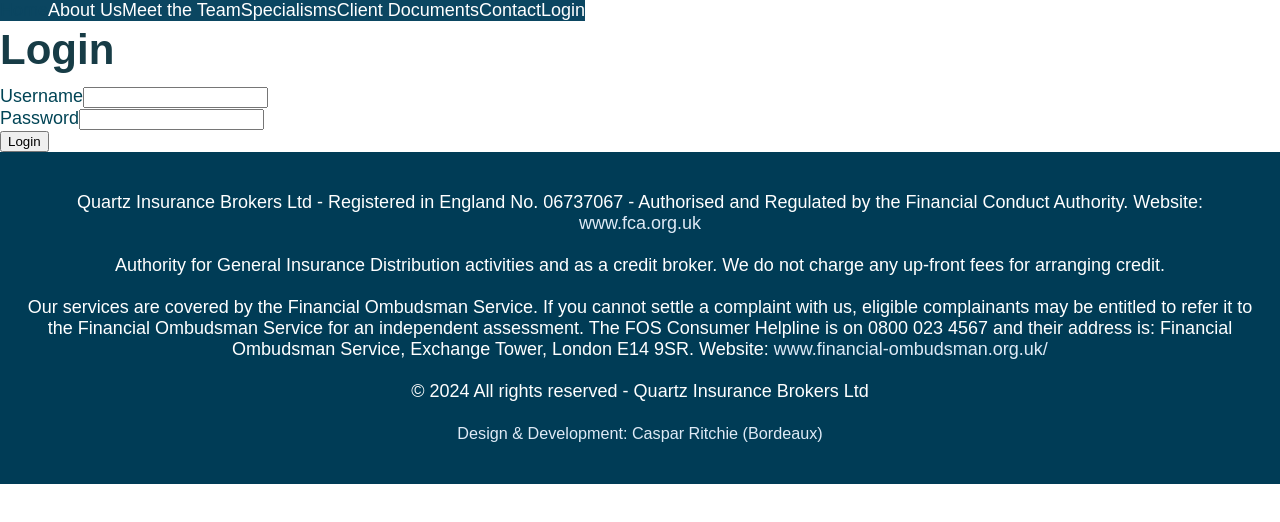
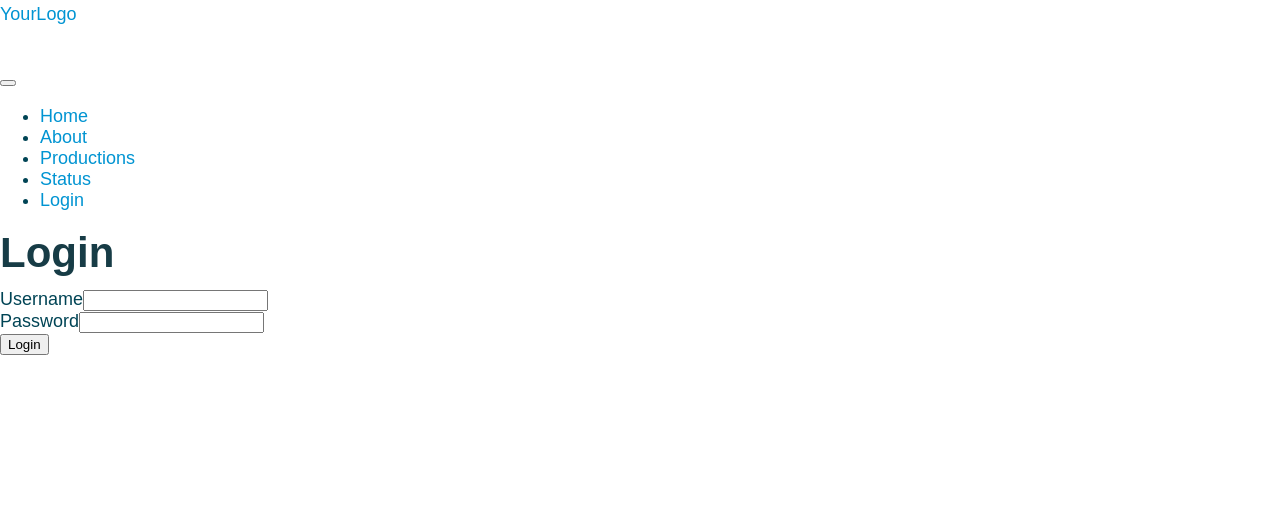
Before and after one commit to CasparRitchie/qib, a React (Create React App) app: page /login in a window 1280 px wide. Shown: the top 522 px of the page. Built offline with nearby package versions, Linux system fonts and the light colour scheme.

Commit message:
Adding new navbar

```diff
--- a/src/App.js
+++ b/src/App.js
@@ -1,17 +1,15 @@
-// src/App.js
 import React from 'react';
 import { BrowserRouter as Router, Route, Routes, Navigate } from 'react-router-dom';
 import Login from './components/Login';
 import FileUpload from './components/FileUpload';
 import FileList from './components/FileList';
 import StatusPage from './components/StatusPage';
+import AddUser from './components/AddUser';
 import Navbar from './components/Navbar';
-import Footer from './components/Footer';
 import { AuthProvider, useAuth } from './context/AuthContext';
-import Productions from './components/Productions';
 
 function AppContent() {
-  const { user, loading, logout } = useAuth();
+  const { user, loading } = useAuth();
 
   if (loading) {
     return <div>Loading...</div>;
@@ -19,19 +17,17 @@ function AppContent() {
 
   return (
     <div>
-      <Navbar onLogout={logout} />
+      <Navbar />
       <Routes>
         <Route path="/login" element={!user ? <Login /> : <Navigate to="/documents" />} />
         <Route path="/upload" element={user ? <FileUpload /> : <Navigate to="/login" />} />
         <Route path="/files" element={user ? <FileList /> : <Navigate to="/login" />} />
         <Route path="/documents" element={user ? <FileList /> : <Navigate to="/login" />} />
         <Route path="/status" element={user ? <StatusPage /> : <Navigate to="/login" />} />
-        <Route path="/register" element={<StatusPage />} />
+        <Route path="/register" element={user ? <AddUser /> : <Navigate to="/login" />} />
         <Route path="/download/:id" element={user ? <FileList /> : <Navigate to="/login" />} />
-        <Route path="/productions" element={user ? <Productions /> : <Navigate to="/login" />} />
         <Route path="/" element={<Navigate to={user ? "/documents" : "/login"} />} />
       </Routes>
-      <Footer />
     </div>
   );
 }
--- /dev/null
+++ b/src/components/AddUser.js
@@ -0,0 +1,66 @@
+import React, { useState } from 'react';
+import axios from 'axios';
+
+const AddUser = () => {
+  const [username, setUsername] = useState('');
+  const [password, setPassword] = useState('');
+  const [companyId, setCompanyId] = useState('');
+  const [message, setMessage] = useState('');
+
+  const handleSubmit = async (event) => {
+    event.preventDefault();
+    try {
+      const response = await axios.post('https://qib-back-9e15c89db56c.herokuapp.com/register', {
+        username,
+        password,
+        company_id: companyId
+      });
+      setMessage(response.data);
+      setUsername('');
+      setPassword('');
+      setCompanyId('');
+    } catch (error) {
+      console.error('Error registering user', error);
+      setMessage('Error registering user');
+    }
+  };
+
+  return (
+    <div>
+      <h2>Add User</h2>
+      <form onSubmit={handleSubmit}>
+        <div>
+          <label>Username</label>
+          <input
+            type="text"
+            value={username}
+            onChange={(e) => setUsername(e.target.value)}
+            required
+          />
+        </div>
+        <div>
+          <label>Password</label>
+          <input
+            type="password"
+            value={password}
+            onChange={(e) => setPassword(e.target.value)}
+            required
+          />
+        </div>
+        <div>
+          <label>Company ID</label>
+          <input
+            type="text"
+            value={companyId}
+            onChange={(e) => setCompanyId(e.target.value)}
+            required
+          />
+        </div>
+        <button type="submit">Add User</button>
+      </form>
+      {message && <p>{message}</p>}
+    </div>
+  );
+};
+
+export default AddUser;
--- a/src/components/Navbar.js
+++ b/src/components/Navbar.js
@@ -1,35 +1,81 @@
-// src/components/Navbar.js
-
-import React from 'react';
+import React, { useState } from 'react';
 import { Link } from 'react-router-dom';
 import { useAuth } from '../context/AuthContext';
 
-const Navbar = ({ onLogout }) => {
-  const { user } = useAuth();
+const Navbar = () => {
+  const { user, logout } = useAuth();
+  const [isMenuOpen, setIsMenuOpen] = useState(false);
+
+  const toggleMenu = () => {
+    setIsMenuOpen(!isMenuOpen);
+  };
 
   return (
-    <header className="header">
-      <div id="site-navigation-wrap" className="navbar-style-one navbar-fixed-height wpex-flush-dropdowns wpex-stretch-megamenus hide-at-mm-breakpoint wpex-clr wpex-print-hidden">
-        <nav id="site-navigation" className="navigation main-navigation main-navigation-one wpex-clr" aria-label="Main menu">
+    <header id="site-header">
+      <nav id="site-navigation-wrap" className="navbar-style-one navbar-fixed-height wpex-flush-dropdowns wpex-stretch-megamenus hide-at-mm-breakpoint wpex-clr wpex-print-hidden">
+        <div className="container">
+          <div className="header-padding">
+            <div id="site-logo" className="site-branding header-one-logo logo-padding wpex-table">
+              <div id="site-logo-inner" className="wpex-table-cell wpex-align-middle wpex-clr">
+                <Link to="/" className="main-logo">YourLogo</Link>
+              </div>
+            </div>
+            <div id="site-navigation" className="wpex-clr" aria-label="Main menu">
               <ul id="menu-main-navigation" className="main-navigation-ul dropdown-menu wpex-dropdown-menu wpex-dropdown-menu--onhover">
                 <li className="menu-item"><Link to="/">Home</Link></li>
-            <li className="menu-item"><Link to="/about-us">About Us</Link></li>
-            <li className="menu-item"><Link to="/our-team">Meet the Team</Link></li>
-            <li className="menu-item"><Link to="/specialisms">Specialisms</Link></li>
-            <li className="menu-item"><Link to="/client-documents">Client Documents</Link></li>
-            <li className="menu-item"><Link to="/contact">Contact</Link></li>
-            {user ? (
-              <>
+                <li className="menu-item"><Link to="/about">About</Link></li>
                 <li className="menu-item"><Link to="/productions">Productions</Link></li>
                 <li className="menu-item"><Link to="/status">Status</Link></li>
-                <li className="menu-item"><button onClick={onLogout}>Logout</button></li>
+                {user && (
+                  <>
+                    <li className="menu-item"><Link to="/upload">Upload File</Link></li>
+                    <li className="menu-item"><Link to="/register">Add User</Link></li>
                   </>
+                )}
+                <li className="menu-item">
+                  {user ? (
+                    <button onClick={logout}>Logout</button>
                   ) : (
-              <li className="menu-item"><Link to="/login">Login</Link></li>
+                    <Link to="/login">Login</Link>
                   )}
+                </li>
               </ul>
+            </div>
+          </div>
+          <div id="mobile-menu" className="wpex-mobile-menu-toggle show-at-mm-breakpoint wpex-flex wpex-items-center wpex-absolute wpex-top-50 -wpex-translate-y-50 wpex-right-0">
+            <div className="wpex-inline-flex wpex-items-center">
+              <button className="mobile-menu-toggle" aria-label="Toggle mobile menu" aria-expanded={isMenuOpen} onClick={toggleMenu}>
+                <span className="mobile-menu-toggle__icon wpex-flex">
+                  <span className="wpex-hamburger-icon wpex-hamburger-icon--inactive wpex-hamburger-icon--animate" aria-hidden="true">
+                    <span></span>
+                  </span>
+                </span>
+              </button>
+            </div>
+            <div className={`mobile-menu ${isMenuOpen ? 'open' : ''}`} aria-hidden={!isMenuOpen}>
+              <ul>
+                <li className="menu-item"><Link to="/">Home</Link></li>
+                <li className="menu-item"><Link to="/about">About</Link></li>
+                <li className="menu-item"><Link to="/productions">Productions</Link></li>
+                <li className="menu-item"><Link to="/status">Status</Link></li>
+                {user && (
+                  <>
+                    <li className="menu-item"><Link to="/upload">Upload File</Link></li>
+                    <li className="menu-item"><Link to="/register">Add User</Link></li>
+                  </>
+                )}
+                <li className="menu-item">
+                  {user ? (
+                    <button onClick={logout}>Logout</button>
+                  ) : (
+                    <Link to="/login">Login</Link>
+                  )}
+                </li>
+              </ul>
+            </div>
+          </div>
+        </div>
       </nav>
-      </div>
     </header>
   );
 };
--- a/src/styles/styles.scss
+++ b/src/styles/styles.scss
@@ -1,7 +1,5 @@
 // Variables
 $font-family-primary: 'Hind', sans-serif;
-$font-family-secondary: 'Open Sans', sans-serif;
-$font-family-tertiary: 'Poppins', sans-serif;
 $primary-color: #0b4661;
 $secondary-color: #0094d2;
 $tertiary-color: #003c56;
@@ -78,7 +76,6 @@ a {
 // Navigation
 #site-navigation-wrap {
   transition: background-color 0.15s ease, border-color 0.15s ease;
-  background-color: red($color: #000000);
   --wpex-main-nav-link-color: #ffffff;
   --wpex-hover-main-nav-link-color: #0b4661;
   --wpex-active-main-nav-link-color: #003952;
@@ -95,19 +92,17 @@ a {
 
   .main-navigation-ul {
     list-style: none;
-    border-color: white;
     padding: 0;
     margin: 0;
 
     .link-inner {
-      font-family: $font-family-tertiary;
+      font-family: $font-family-primary;
       font-weight: 500;
       font-size: 16px;
       text-transform: uppercase;
     }
 
     .sub-menu .link-inner {
-      font-family: $font-family-secondary;
       font-weight: 600;
       font-size: 16px;
       text-transform: none;
@@ -164,12 +159,9 @@ a {
   }
 }
 
-
-
 // Header
-#site-header header {
+#site-header {
   background-color: $light-color;
-
   .header-padding {
     padding-top: 4px;
     padding-bottom: 16px;
@@ -181,16 +173,50 @@ a {
   }
 }
 
-// Top Bar
-#top-bar-wrap {
-  background-color: $light-color;
-  padding: 16px 0;
+// Mobile menu styles
+@media (max-width: 768px) {
+  #site-navigation-wrap {
+    display: block;
+    background-color: $tertiary-color;
+    padding: 10px;
+    color: $light-color;
+  }
 
-  #top-bar-content {
-    font-family: $font-family-secondary;
-    font-weight: 600;
-    font-size: 15px;
-    letter-spacing: .02em;
+  .main-navigation-ul {
+    display: flex;
+    flex-direction: column;
+
+    .menu-item {
+      display: block;
+    }
+  }
+
+  .wpex-mobile-menu-toggle {
+    display: flex;
+    align-items: center;
+    justify-content: space-between;
+    padding: 15px;
+    background-color: $tertiary-color;
+  }
+
+  .mobile-menu-toggle__icon span {
+    background-color: $light-color;
+  }
+
+  .mobile-menu {
+    display: none;
+    flex-direction: column;
+    background-color: $tertiary-color;
+    padding: 15px;
+  }
+
+  .mobile-menu.open {
+    display: flex;
+  }
+
+  .mobile-menu a {
+    color: $light-color;
+    padding: 10px 0;
   }
 }
 
@@ -202,7 +228,7 @@ a {
 
   .footer-widget {
     .widget-title {
-      font-family: $font-family-secondary;
+      font-family: $font-family-primary;
       font-weight: 600;
       font-size: 14px;
     }
@@ -286,141 +312,13 @@ a {
   --wpex-table-thead-bg: var(--wpex-surface-2);
   --wpex-table-cell-border-color: var(--wpex-border-main);
   --wpex-table-thead-color: var(--wpex-text-1);
-  --wpex-table-th-color: var(--wpex-text-1);
-  --wpex-input-bg: var(--wpex-white);
-  --wpex-input-color: var(--wpex-gray-700);
-  --wpex-input-border-color: var(--wpex-border-main);
-  --wpex-focus-input-color: var(--wpex-input-color);
-  --wpex-focus-input-bg: var(--wpex-input-bg);
-  --wpex-focus-input-border-color: var(--wpex-input-border-color);
-  background: var(--wpex-surface-1);
-  color: var(--wpex-text-2);
-}// Mobile menu styles
-@media (max-width: 768px) {
-  #site-navigation-wrap {
-    display: none;
+  --wpex-table-th-color: var(–wpex-text-1);
+  --wpex-input-bg: var(–wpex-white);
+  --wpex-input-color: var(–wpex-gray-700);
+  --wpex-input-border-color: var(–wpex-border-main);
+  --wpex-focus-input-color: var(–wpex-input-color);
+  --wpex-focus-input-bg: var(–wpex-input-bg);
+  --wpex-focus-input-border-color: var(–wpex-input-border-color);
+  background: var(–wpex-surface-1);
+  color: var(–wpex-text-2);
   }
-
-  #mobile-menu {
-    display: block;
-  }
-
-  .wpex-mobile-menu-toggle {
-    display: flex;
-    align-items: center;
-    justify-content: space-between;
-    padding: 15px;
-    background-color: $tertiary-color;
-  }
-
-  .mobile-menu-toggle__icon span {
-    background-color: $light-color;
-  }
-
-  .mobile-menu {
-    display: none;
-    flex-direction: column;
-    background-color: $tertiary-color;
-    padding: 15px;
-  }
-
-  .mobile-menu a {
-    color: $light-color;
-    padding: 10px 0;
-  }
-
-  .mobile-menu-toggle[aria-expanded="true"] + .mobile-menu {
-    display: flex;
-  }
-}
-
-#mobile-menu {
-  display: none;
-}
-
-// Header adjustments for mobile
-.header {
-  position: relative;
-  z-index: 10;
-}
-
-// Login form container adjustments
-.login-form-container {
-  position: relative;
-  z-index: 20;
-  padding-top: 60px; /* Add padding to push the form down if needed */
-}
-
-.main-content {
-  padding-top: 60px; /* This should match the height of the header */
-}
-
-// Additional Styles
-.navbar-style-one .dropdown-menu > li.menu-item > a {
-  padding: 0 11px 0 0;
-}
-
-.wpex-flush-dropdowns .main-navigation-ul > .menu-item > a {
-  display: table-cell;
-  vertical-align: middle;
-}
-
-.wpex-flush-dropdowns #site-navigation,
-.wpex-flush-dropdowns .main-navigation-ul,
-.wpex-flush-dropdowns .main-navigation-ul > li,
-.wpex-flush-dropdowns .main-navigation-ul > .menu-item > a {
-  height: 100%;
-}
-
-.main-navigation-ul > .menu-item > a {
-  display: block;
-  color: var(--wpex-main-nav-link-color, var(--wpex-text-2));
-  background: var(--wpex-main-nav-link-bg);
-  background-color: $primary-color;
-
-  padding: var(--wpex-main-nav-link-padding-y, 0px) var(--wpex-main-nav-link-padding-x, 0px);
-  line-height: normal;
-}
-
-.main-navigation a {
-  text-decoration: none;
-}
-
-a {
-  color: var(--wpex-link-color, var(--wpex-accent));
-  text-decoration-line: var(--wpex-link-decoration-line);
-  text-decoration-color: var(--wpex-link-decoration-color);
-  text-decoration-style: var(--wpex-link-decoration-style);
-  text-decoration-thickness: var(--wpex-link-decoration-thickness);
-  text-underline-offset: var(--wpex-link-underline-offset);
-}
-
-*, *:before, *:after {
-  -webkit-box-sizing: border-box;
-  -moz-box-sizing: border-box;
-  box-sizing: border-box;
-}
-
-// Responsive adjustments for typography
-@media (max-width: 1024px) {
-  body {
-    font-size: 18px;
-  }
-
-  .main-navigation-ul .sub-menu .link-inner {
-    font-size: 15px;
-  }
-}
-
-@media (max-width: 767px) {
-  body {
-    font-size: 17px;
-  }
-
-  .main-navigation-ul .sub-menu .link-inner {
-    font-size: 15px;
-  }
-}
-header{
-  background-color: red($color: #ef0707);
-}
```
Also changed, not shown: src/components/Documents.js (added, +13 -0 lines). Lines whose indentation alone changed are shown as unchanged.
